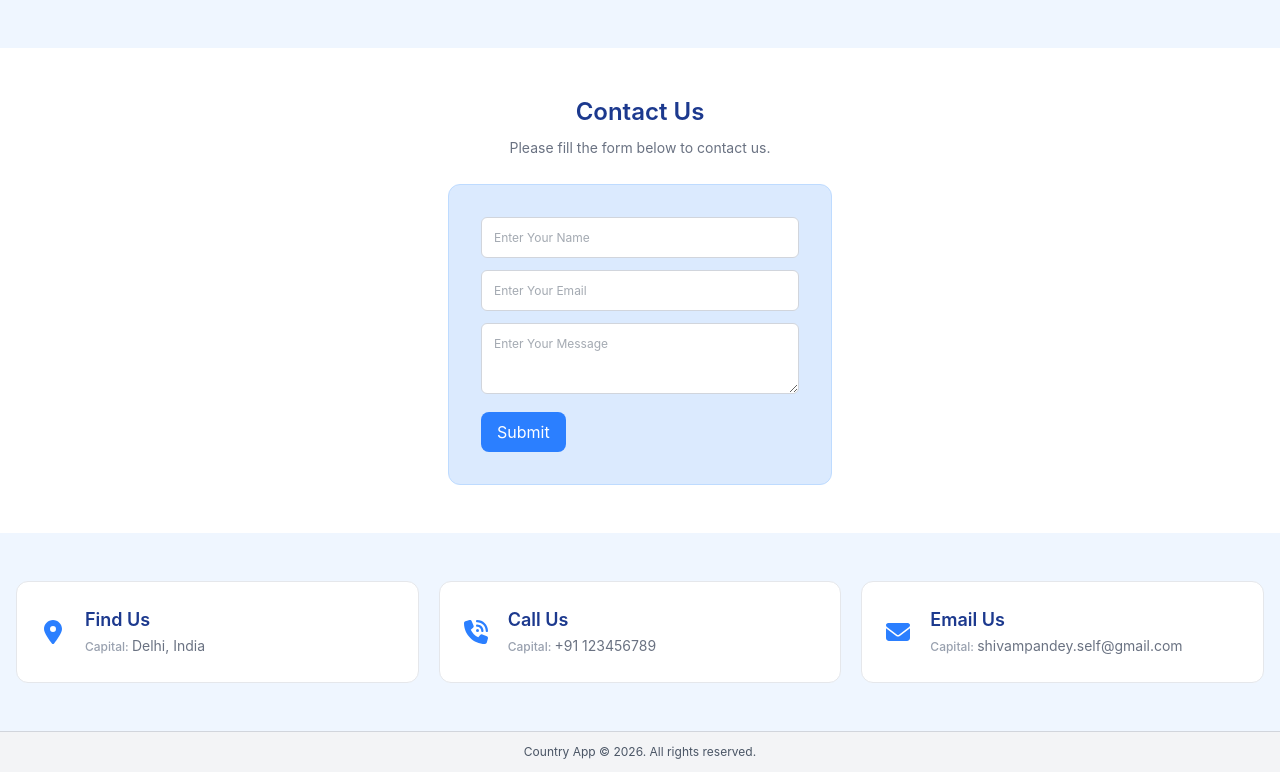
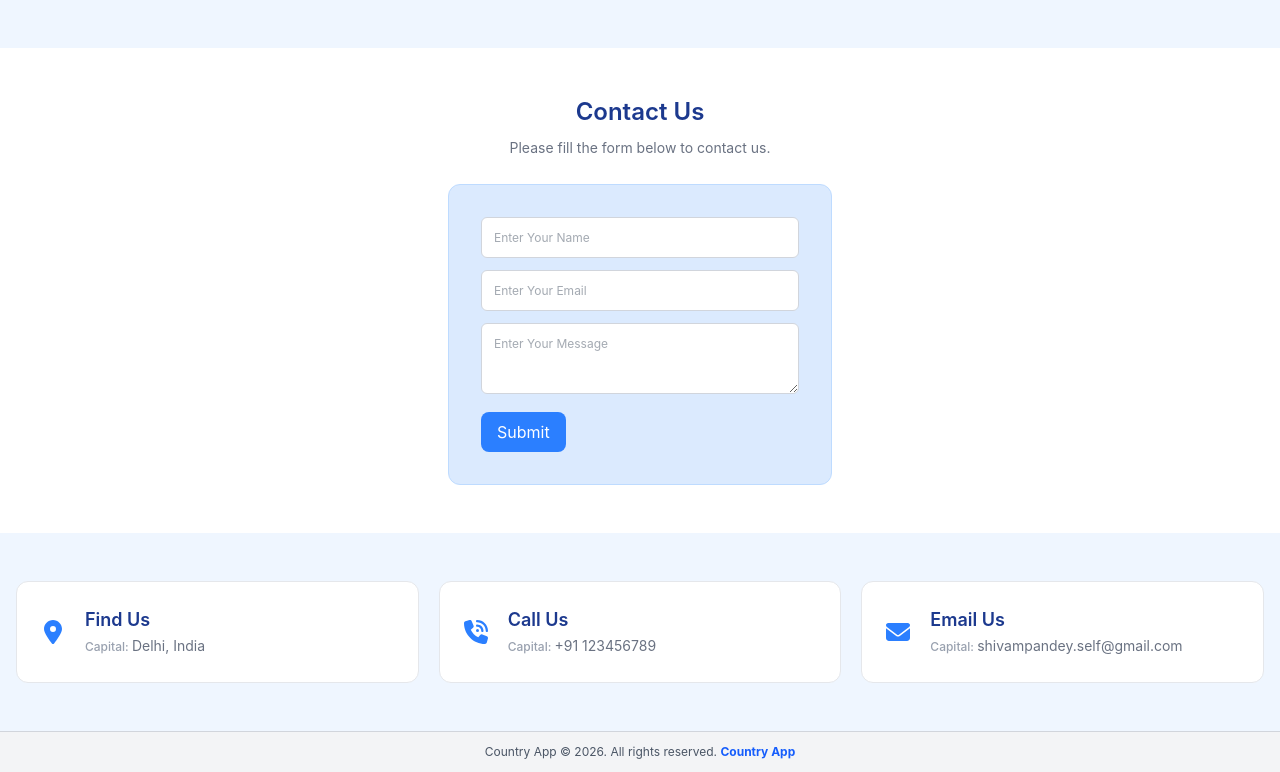
Before and after one commit to pshivamm/Country-app, a React (Vite) app: page / in a window 1280 px wide. Shown: the part 1049-1821 px from the top of the page. Built offline with nearby package versions, Linux system fonts and the light colour scheme.

Commit message:
country page

```diff
--- a/src/components/UI/Footer.jsx
+++ b/src/components/UI/Footer.jsx
@@ -1,4 +1,5 @@
 import footerApi from '../../api/footerApi.json';
+import { NavLink } from 'react-router-dom';
 import {
     FaLocationDot,
     FaPhoneVolume,
@@ -46,7 +47,10 @@ export const Footers = () => {
             </div>
             <div className="footerBtm bg-gray-100 border-t border-gray-300 py-3 px-4">
                 <p className="text-center text-xs text-gray-600">
-                    Country App &copy; 2026. All rights reserved.
+                    Country App &copy; 2026. All rights reserved.&nbsp;
+                    <NavLink to="/" className="font-bold text-blue-600" target='_blank'>
+                    Country App
+                    </NavLink>
                 </p>
             </div>
         </footer>
```
